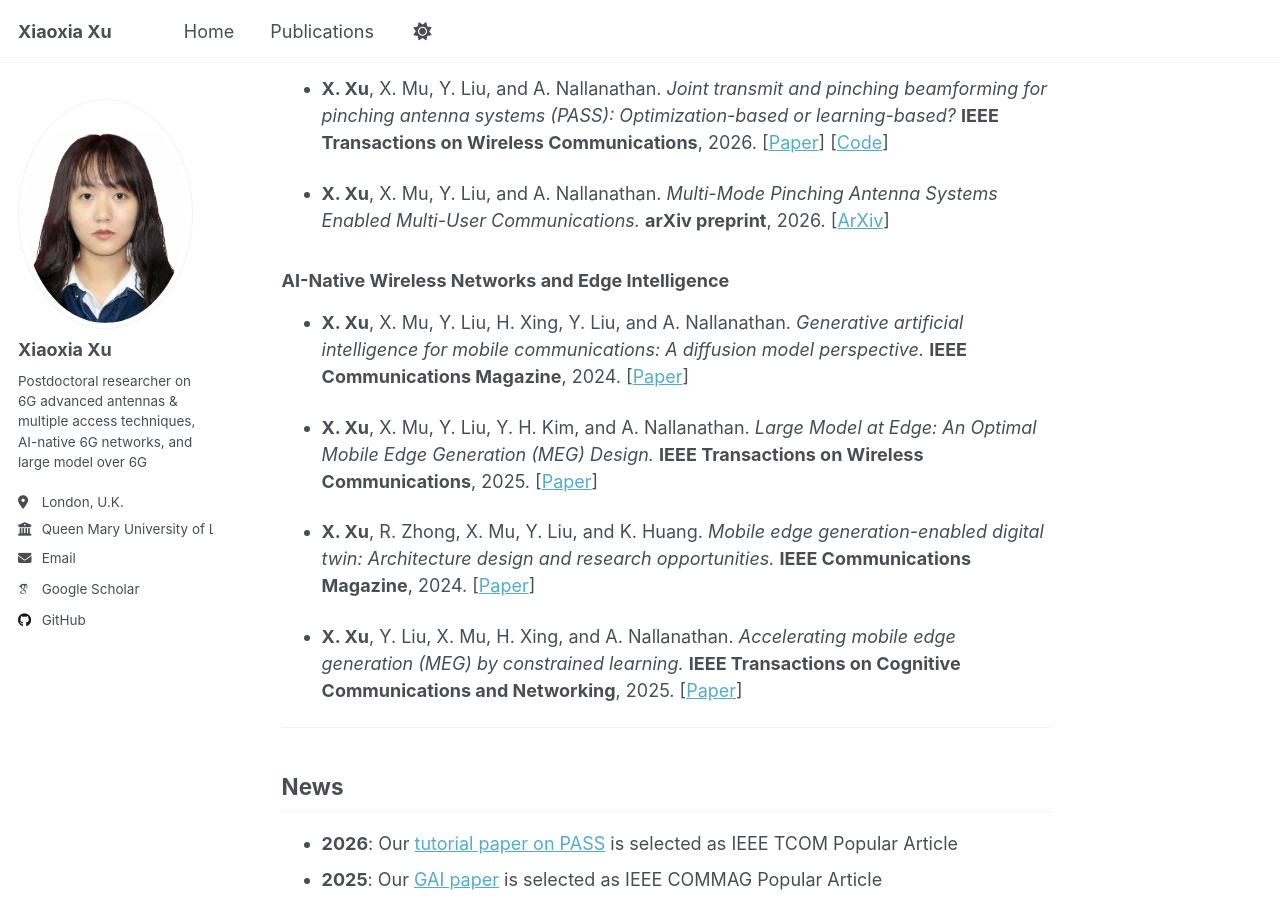
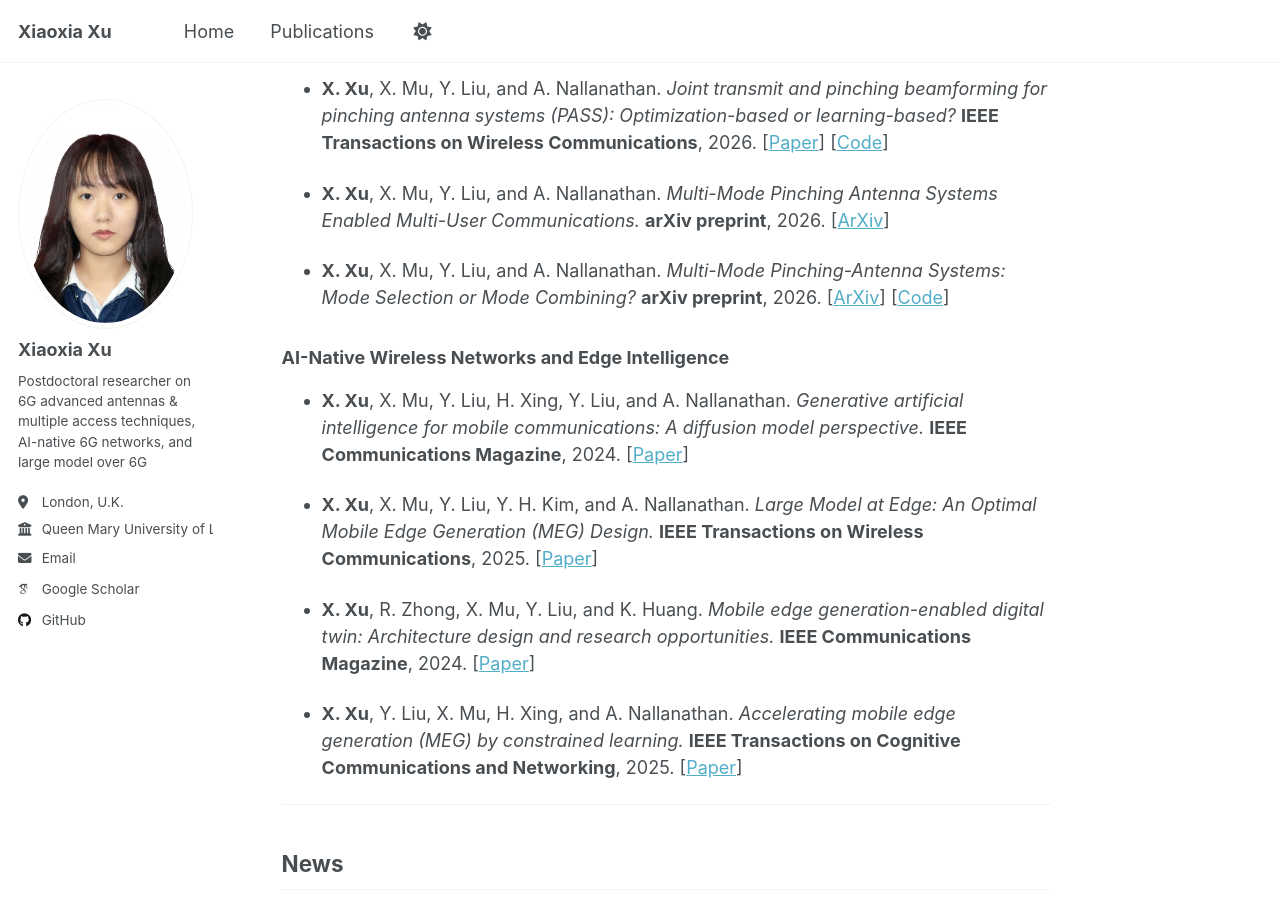
Before and after one commit to xiaoxiaxusummer/xiaoxiaxusummer.github.io, a Jekyll site: the page built from index.md, in a window 1280 px wide and 900 px high, scrolled down 1600 px. Built offline with Jekyll 4.4.1, drawn with Linux system fonts in a browser that asks for light colours; some web fonts are replaced.

Commit message:
Update index.md

```diff
--- a/index.md
+++ b/index.md
@@ -51,6 +51,8 @@ I received my **Ph.D.** in Electronic Information School from **Wuhan University
 
 - **X. Xu**, X. Mu, Y. Liu, and A. Nallanathan. *Multi-Mode Pinching Antenna Systems Enabled Multi-User Communications.* **arXiv preprint**, 2026. [[ArXiv](https://arxiv.org/abs/2601.20780)]
 
+- **X. Xu**, X. Mu, Y. Liu, and A. Nallanathan. *Multi-Mode Pinching-Antenna Systems: Mode Selection or Mode Combining?* **arXiv preprint**, 2026. [[ArXiv](https://arxiv.org/abs/2603.08472)] [[Code](https://github.com/xiaoxiaxusummer/multi_mode_pinching_antenna)]
+
 
 
 ### AI-Native Wireless Networks and Edge Intelligence
```
